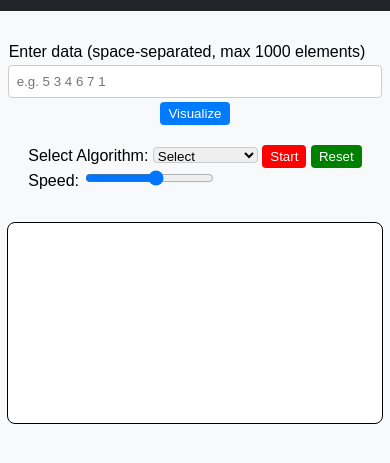
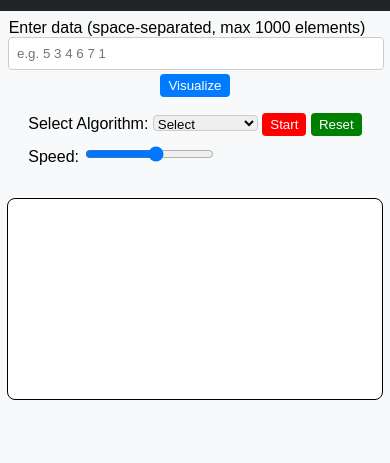
Before and after one commit to nithintejesh/algvisualizer, a plain HTML site: page sort.html in a window 390 px wide. Shown: the part 45-508 px from the top of the page. Drawn offline with nearby package versions, Linux system fonts and the light colour scheme.

Commit message:
improve responsiveness

```diff
--- a/styles/visualizer.css
+++ b/styles/visualizer.css
@@ -59,22 +59,26 @@ a {
     height: calc(100vh - 4.5rem);
 }
 
-.input-related {
+/* .input-related {
     display: flex;
     flex-direction: column;
     align-items: center;
     width: 100%;
     margin: 2rem 0;
+} */
+
+.input-related {
+    margin-right: 1rem;
 }
 
-.input {
+/* .input {
     margin-bottom: 1rem;
     display: flex;
     flex-direction: row;
     align-items: center;
     width: 100%;
     justify-content: center;
-}
+} */
 
 .input label {
     margin-right: 1rem;
@@ -108,6 +112,7 @@ a {
 .red {
     background-color: red;
     color: white;
+    /* margin-top: 0.75em; */
 }
 
 .red:hover {
@@ -128,6 +133,13 @@ a {
     background-color: darkgreen;
 }
 
+.controls {
+    margin-top: 0.75em;
+}
+
+.range-speed {
+    margin: 0.5em 0 1em 0;
+}
 .svg-container {
     width: 100%;
     max-width: 70%;
@@ -178,7 +190,7 @@ a {
     .btn-format {
         margin-left: 0;
         margin-top: 1rem;
-        width: auto; /* Ensure buttons don't take full width */
+        width: auto;
     }
 
     .content-page {
@@ -241,7 +253,6 @@ a {
 
     .input-related {
         margin: 0.5rem 0;
-
     }
 
     .input label {
@@ -252,7 +263,7 @@ a {
         margin-left: 0;
         margin-top: 0.25rem;
         padding: 0.25rem 0.5rem;
-        width: auto;  /* Ensure buttons don't take full width */
+        width: auto;
     }
 
     #algorithm,
@@ -265,13 +276,12 @@ a {
         flex-direction: column;
         align-items: center;
         width: 100%;
-        /* margin: 1rem 0; */
-        margin: 2.5rem 0 2rem;
+        margin: 1rem 0;
     }
 
     .input,
     .btn-format {
-        width: auto; /* Ensure buttons don't take full width */
+        width: auto; /* button doesn't take full width */
         text-align: center;
     }
 }
```
